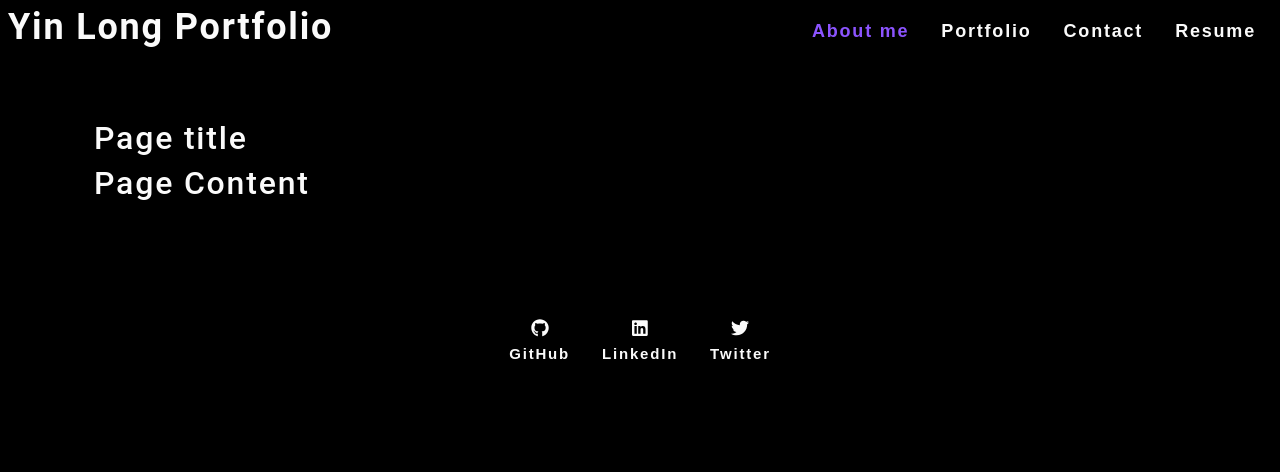
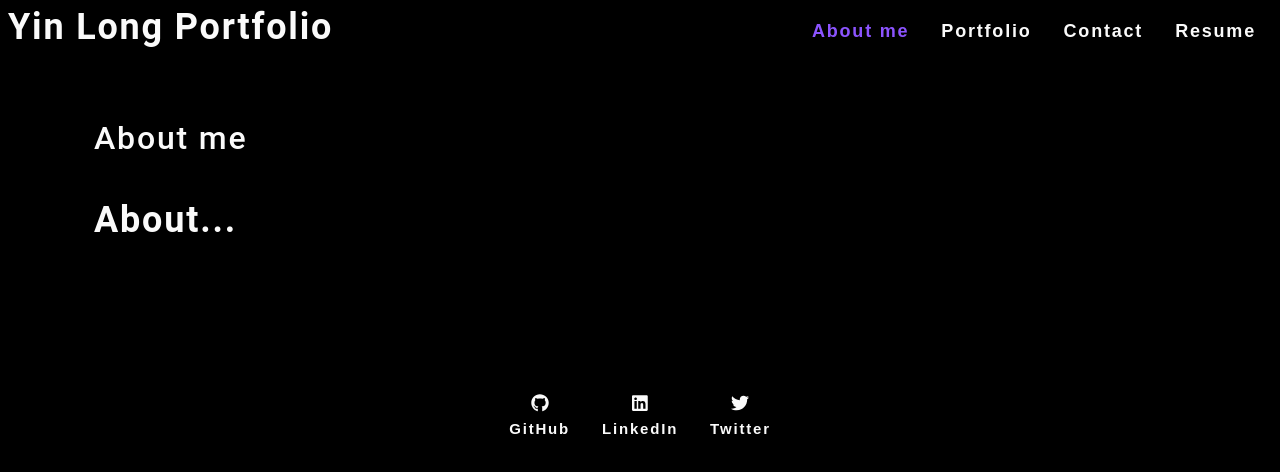
Before and after one commit to lylylong/yinlong-react-portfolio, a React (Create React App) app: page / in a window 1280 px wide. Shown: the top 472 px of the page. Built offline with nearby package versions, Linux system fonts and the light colour scheme.

Commit message:
link all components

```diff
--- a/src/App.js
+++ b/src/App.js
@@ -27,7 +27,7 @@ function App() {
         ></Nav>
       </Header>
       <main>
-        <Page></Page>
+        <Page currentPage={currentPage}></Page>
       </main>
       <Footer></Footer>
     </div>
--- a/src/components/About/index.js
+++ b/src/components/About/index.js
@@ -6,7 +6,7 @@ function About() {
       <div className="my-2">
         <h1>
           <a data-testid="link" href="/">
-            Yin Long Portfolio
+            About...
           </a>
         </h1>
       </div>
--- a/src/components/Contact/index.js
+++ b/src/components/Contact/index.js
@@ -6,7 +6,7 @@ function Contact() {
       <div className="my-2">
         <h1>
           <a data-testid="link" href="/">
-            Yin Long Portfolio
+            Contact...
           </a>
         </h1>
       </div>
--- a/src/components/Page/index.js
+++ b/src/components/Page/index.js
@@ -6,10 +6,10 @@ import Contact from "../Contact";
 import Resume from "../Contact";
 import { titleCase } from "../../utils/helper";
 
-function Page(allPages) {
+function Page({ currentPage }) {
   // switch all pages
   const contentRender = () => {
-    switch (allPages) {
+    switch (currentPage.name) {
       case "about me":
         return <About />;
       case "portfolio":
@@ -25,7 +25,7 @@ function Page(allPages) {
 
   return (
     <section>
-      <h2>{titleCase("page title")}</h2>
+      <h2>{titleCase(currentPage.name)}</h2>
       <PageContent>{contentRender()}</PageContent>
     </section>
   );
--- a/src/components/PageContent/index.js
+++ b/src/components/PageContent/index.js
@@ -1,9 +1,9 @@
 import React from "react";
 
-function PageContent() {
+function PageContent(props) {
   return (
     <div>
-      <h2>Page Content</h2>
+      <h2>{props.children}</h2>
     </div>
   );
 }
--- a/src/components/Portfolio/index.js
+++ b/src/components/Portfolio/index.js
@@ -6,7 +6,7 @@ function Portfolio() {
       <div className="my-2">
         <h1>
           <a data-testid="link" href="/">
-            Yin Long Portfolio
+            Portfolio...
           </a>
         </h1>
       </div>
--- a/src/components/Resume/index.js
+++ b/src/components/Resume/index.js
@@ -6,7 +6,7 @@ function Resume() {
       <div className="my-2">
         <h1>
           <a data-testid="link" href="/">
-            Yin Long Portfolio
+            Resume...
           </a>
         </h1>
       </div>
```
Also changed, not shown: 1 other file (tests, documents, lock files or other folders).
